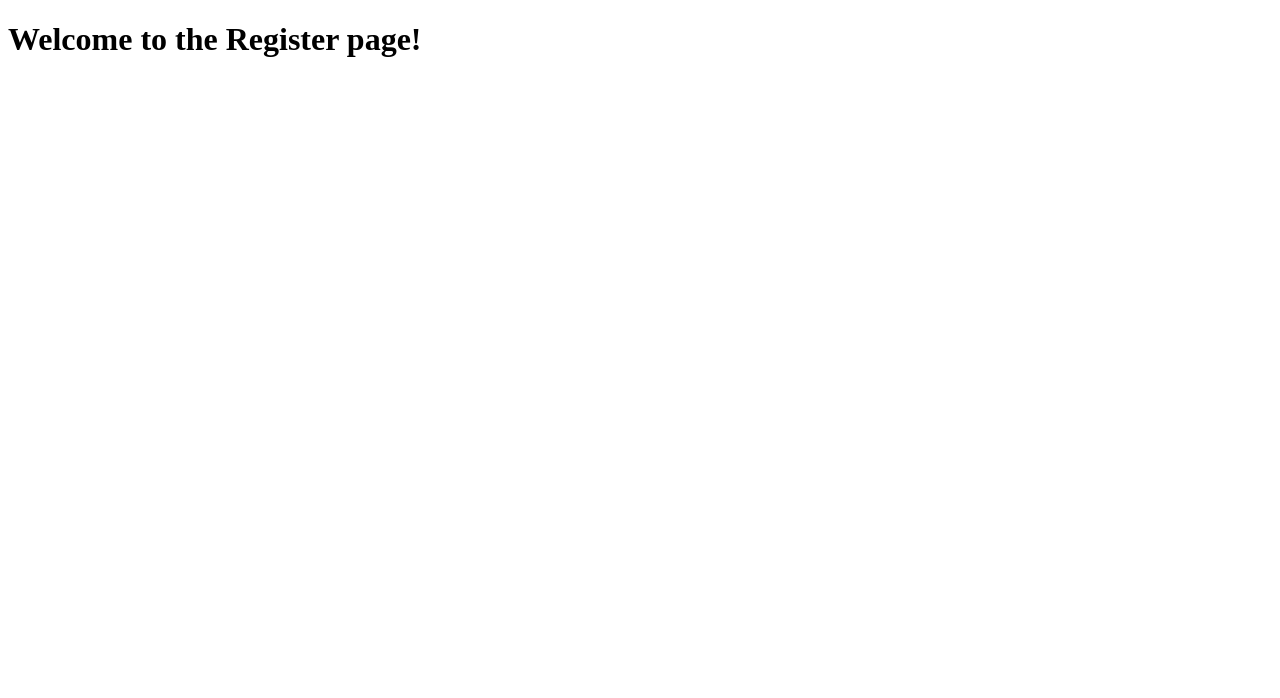
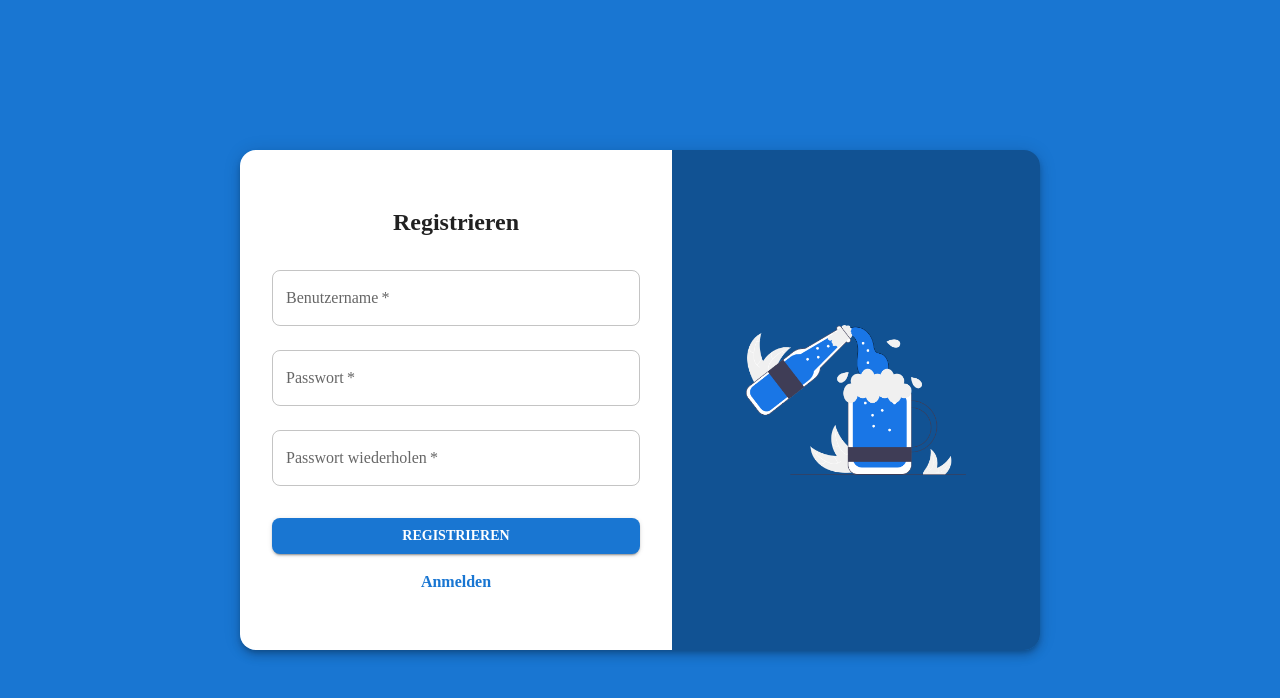
Before and after one commit to shiraayuki/BCN-2025SS-TeamBlau-GetraenkeIO, a React (Vite) app in the folder sys-src/GetraenkeIO-frontend/: page /register in a window 1280 px wide. Shown: the top 698 px of the page. Built offline with nearby package versions, Linux system fonts and the light colour scheme.

Commit message:
Add CssBaseline. Completle rework Register UI

```diff
--- a/sys-src/GetraenkeIO-frontend/src/main.tsx
+++ b/sys-src/GetraenkeIO-frontend/src/main.tsx
@@ -3,9 +3,11 @@ import { createRoot } from 'react-dom/client';
 import App from './App';
 import { ThemeProvider } from '@emotion/react';
 import theme from './theme';
+import { CssBaseline } from '@mui/material';
 
 createRoot(document.getElementById('root')!).render(
   <ThemeProvider theme={theme}>
+    <CssBaseline />
     <App />
   </ThemeProvider>,
 );
--- a/sys-src/GetraenkeIO-frontend/src/pages/Login/LoginForm.tsx
+++ b/sys-src/GetraenkeIO-frontend/src/pages/Login/LoginForm.tsx
@@ -83,7 +83,7 @@ const LoginForm = () => {
           }}
           onClick={handleLogin}
         >
-          Login
+          Anmelden
         </Button>
       </Box>
 
--- a/sys-src/GetraenkeIO-frontend/src/pages/Login/LoginSidebar.tsx
+++ b/sys-src/GetraenkeIO-frontend/src/pages/Login/LoginSidebar.tsx
@@ -13,6 +13,16 @@ const LoginSidebar = () => {
         alignItems: 'center',
         px: 4,
         textAlign: 'center',
+        height: '100hv',
+      }}
+    >
+      <Box
+        sx={{
+          display: 'flex',
+          flexDirection: 'column',
+          justifyContent: 'space-between',
+          alignItems: 'center',
+          height: '80%',
         }}
       >
         <Typography
@@ -28,6 +38,7 @@ const LoginSidebar = () => {
         <img src='/beer.png' alt='Logo' style={{ width: '400px', marginBottom: '40px' }} />
         <Typography variant='h6'>Deine smarte Getränkebuchungssoftware</Typography>
       </Box>
+    </Box>
   );
 };
 
--- a/sys-src/GetraenkeIO-frontend/src/pages/Register/Register.tsx
+++ b/sys-src/GetraenkeIO-frontend/src/pages/Register/Register.tsx
@@ -1,5 +1,57 @@
+import { Box } from '@mui/material';
+import RegisterForm from './RegisterForm';
+
 const Register = () => {
-  return <h1>Welcome to the Register page!</h1>;
+  return (
+    <Box
+      sx={{
+        backgroundColor: '#1976d2',
+        height: '100vh',
+        width: '100vw',
+        display: 'flex',
+        justifyContent: 'center',
+        alignItems: 'center',
+      }}
+    >
+      <Box
+        sx={{
+          width: '800px',
+          height: '500px',
+          borderRadius: 4,
+          boxShadow: 6,
+          display: 'flex',
+          overflow: 'hidden',
+        }}
+      >
+        {/* Left: Form */}
+        <Box
+          sx={{
+            flex: 1,
+            backgroundColor: 'white',
+            p: 4,
+            display: 'flex',
+            flexDirection: 'column',
+            justifyContent: 'center',
+          }}
+        >
+          <RegisterForm />
+        </Box>
+
+        {/* Right: Logo Panel */}
+        <Box
+          sx={{
+            flex: 1,
+            backgroundColor: '#115293', // etwas dunkleres Blau
+            display: 'flex',
+            justifyContent: 'center',
+            alignItems: 'center',
+          }}
+        >
+          <img src='/beer.png' alt='Logo' style={{ width: '60%', height: 'auto' }} />
+        </Box>
+      </Box>
+    </Box>
+  );
 };
 
 export default Register;
--- a/sys-src/GetraenkeIO-frontend/src/pages/Register/RegisterForm.tsx
+++ b/sys-src/GetraenkeIO-frontend/src/pages/Register/RegisterForm.tsx
@@ -0,0 +1,66 @@
+import { Box, Button, TextField, Typography } from '@mui/material';
+import { useState } from 'react';
+import { Link } from 'react-router-dom';
+
+const RegisterForm = () => {
+  const [username, setUsername] = useState('');
+  const [password, setPassword] = useState('');
+  const [repPassword, setRepPassword] = useState('');
+
+  const handleRegister = () => {
+    console.log('Trying to register');
+    // TODO: register logic
+  };
+
+  return (
+    <Box>
+      <Typography variant='h5' fontWeight='bold' mb={2} textAlign='center'>
+        Registrieren
+      </Typography>
+      <TextField
+        margin='normal'
+        required
+        fullWidth
+        label='Benutzername'
+        value={username}
+        onChange={(e) => setUsername(e.target.value)}
+        sx={{ '& .MuiOutlinedInput-root': { borderRadius: 2 } }}
+      />
+      <TextField
+        margin='normal'
+        required
+        fullWidth
+        label='Passwort'
+        type='password'
+        value={password}
+        onChange={(e) => setPassword(e.target.value)}
+        sx={{ '& .MuiOutlinedInput-root': { borderRadius: 2 } }}
+      />
+      <TextField
+        margin='normal'
+        required
+        fullWidth
+        label='Passwort wiederholen'
+        type='password'
+        value={repPassword}
+        onChange={(e) => setRepPassword(e.target.value)}
+        sx={{ '& .MuiOutlinedInput-root': { borderRadius: 2 } }}
+      />
+      <Button
+        fullWidth
+        variant='contained'
+        sx={{ mt: 3, borderRadius: 2, fontWeight: 'bold' }}
+        onClick={handleRegister}
+      >
+        Registrieren
+      </Button>
+      <Box mt={2} textAlign='center'>
+        <Link to='/login' style={{ textDecoration: 'none', fontWeight: 'bold', color: '#1976d2' }}>
+          Anmelden
+        </Link>
+      </Box>
+    </Box>
+  );
+};
+
+export default RegisterForm;
```
Also changed, not shown: sys-src/GetraenkeIO-frontend/src/pages/Register/RegisterSidebar.tsx (deleted). Lines whose indentation alone changed are shown as unchanged.
